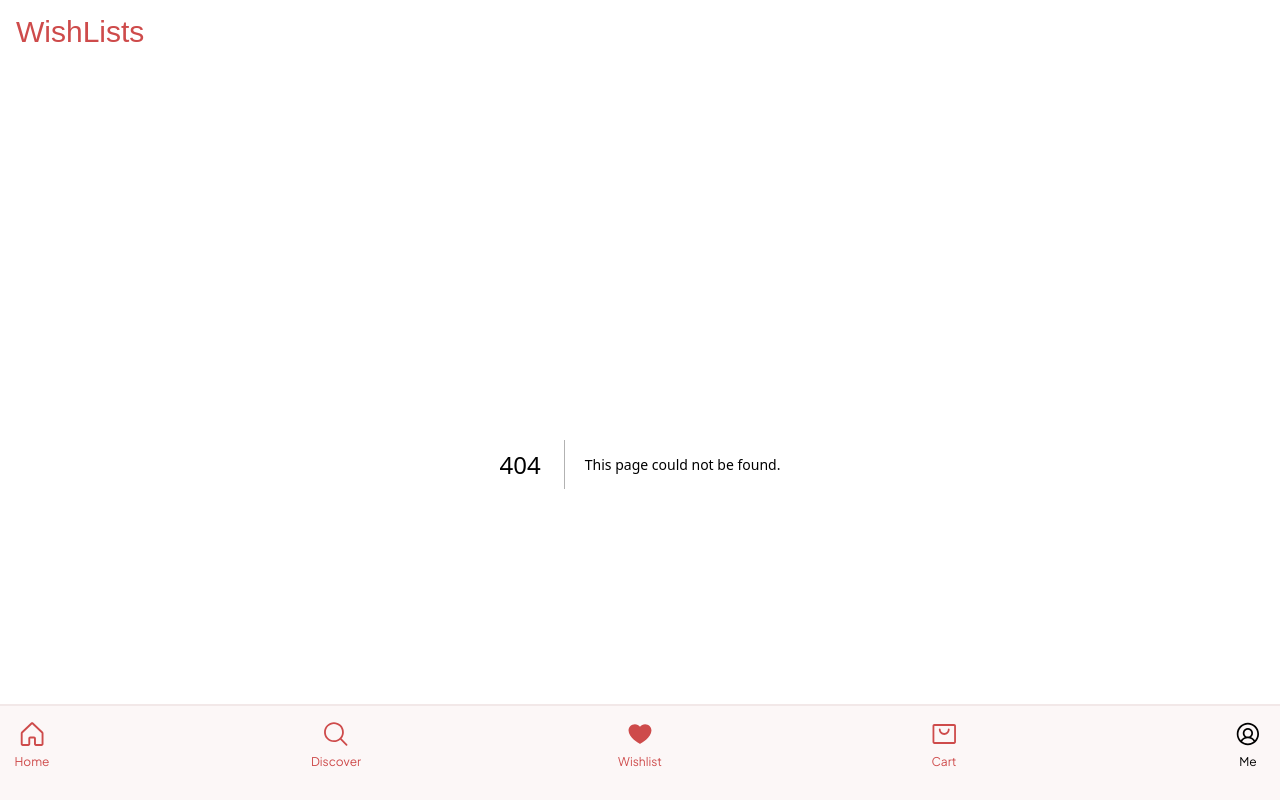
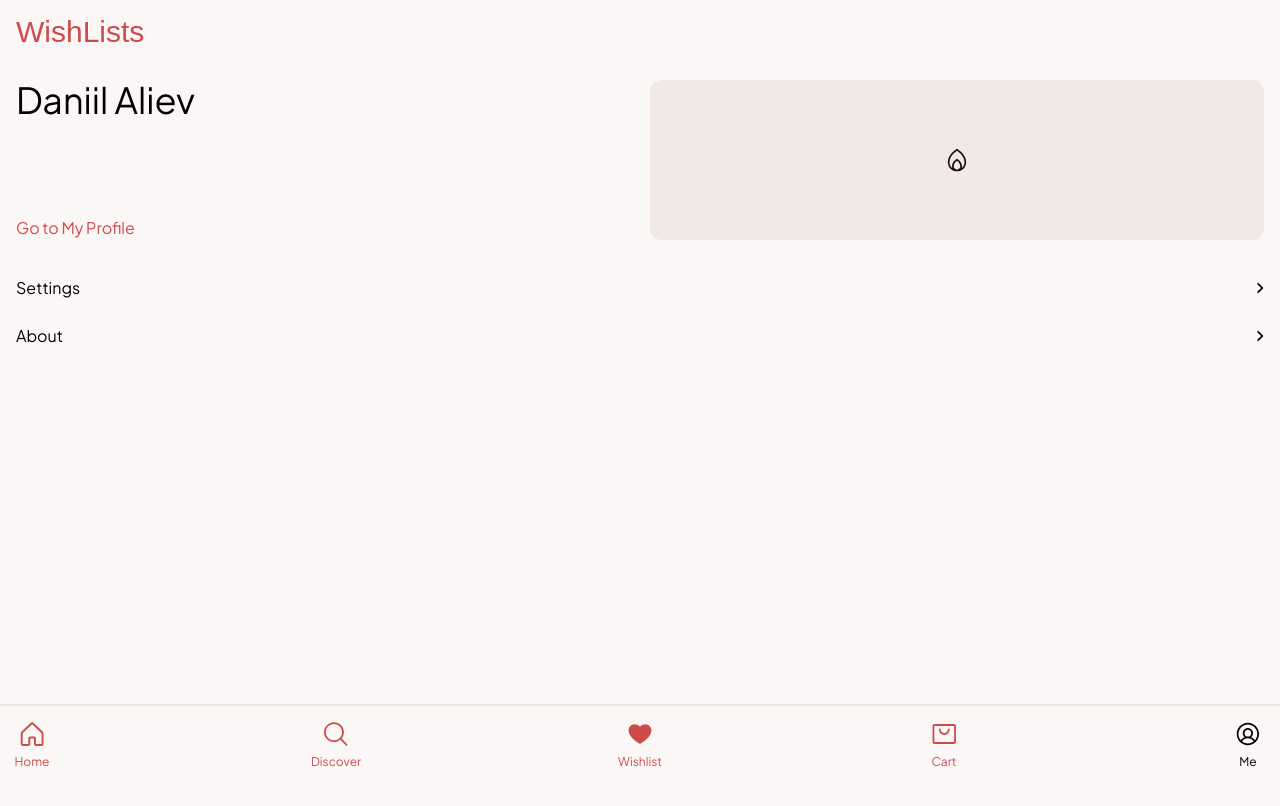
Before and after one commit to DaniilAliev/wishlists-app, a Next.js app: page /me in a window 1280 px wide. Before the commit this address had no page. Shown: the top 806 px of the page. Built offline with nearby package versions, Linux system fonts and the light colour scheme; a web font is replaced by a local one.

Commit message:
Add Me page

```diff
--- /dev/null
+++ b/app/me/page.tsx
@@ -0,0 +1,37 @@
+import { useTranslations } from 'next-intl'
+
+import AppH1Header from '@/components/AppH1Header/AppH1Header'
+import AppHorizontalMenuLink from '@/components/AppHorizontalMenuLink/AppHorizontalMenuLink'
+import AppImage from '@/components/AppImage/AppImage'
+import AppLink from '@/components/AppLink/AppLink'
+
+const Me = () => {
+  const options = [
+    { name: 'Settings', link: '' },
+    { name: 'About', link: '' }
+  ]
+  const t = useTranslations('Me')
+  return (
+    <div className="me mt-4">
+      <div className="me_personal-info h-40 grid grid-cols-2 gap-5">
+        <div className="flex flex-col justify-between">
+          <AppH1Header text="Daniil Aliev" />
+          <AppLink link="#" text={t('link')} />
+        </div>
+        <AppImage src="" />
+      </div>
+
+      <div className="me-settings mt-9 flex flex-col gap-6">
+        {options.map(option => (
+          <AppHorizontalMenuLink
+            text={option.name}
+            link={option.link}
+            key={option.name}
+          />
+        ))}
+      </div>
+    </div>
+  )
+}
+
+export default Me
--- /dev/null
+++ b/components/AppHorizontalMenuLink/AppHorizontalMenuLink.tsx
@@ -0,0 +1,18 @@
+import Link from 'next/link'
+import { FC } from 'react'
+
+import NavigateNextSVG from '@/assets/images/NavigateNext.svg'
+
+const AppHorizontalMenuLink: FC<{ text: string; link: string }> = ({
+  text,
+  link
+}) => {
+  return (
+    <Link href={link} className="flex justify-between items-center">
+      <p>{text}</p>
+      <NavigateNextSVG width={7} height={12} />
+    </Link>
+  )
+}
+
+export default AppHorizontalMenuLink
--- a/messages/en.json
+++ b/messages/en.json
@@ -16,5 +16,8 @@
   },
   "Cart": {
     "link": "Go to store"
+  },
+  "Me": {
+    "link": "Go to My Profile"
   }
 }
--- a/messages/ru.json
+++ b/messages/ru.json
@@ -16,5 +16,8 @@
   },
   "Cart": {
     "link": "Перейти в магазин"
+  },
+  "Me": {
+    "link": "Перейти в Мой Профиль"
   }
 }
```
Also changed, not shown: assets/images/NavigateNext.svg (added).
